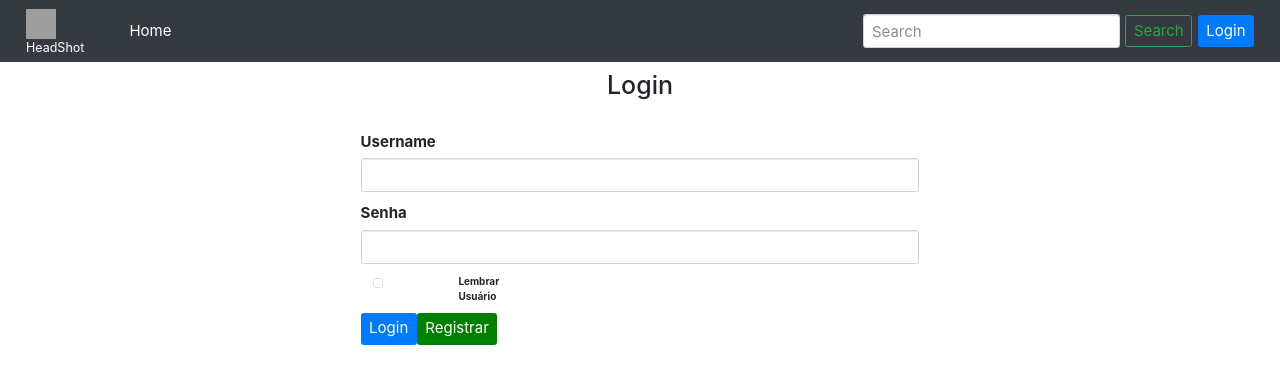
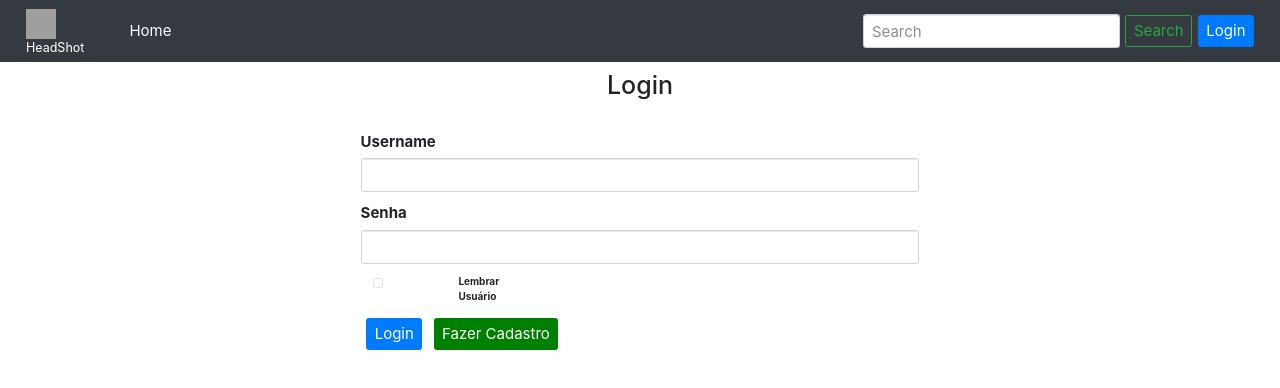
Before and after one commit to marcellapantarotto/ES022017, an Angular app in the folder app-frontend/: page /login in a window 1280 px wide. Shown: the top 388 px of the page. Built offline with nearby package versions, Linux system fonts and the light colour scheme; grey boxes are pictures that could not be loaded.

Commit message:
margin buttons

```diff
--- a/app-frontend/src/app/login/login.component.css
+++ b/app-frontend/src/app/login/login.component.css
@@ -3,13 +3,13 @@ h1{
    margin-top:70px
 }
 
-#registrar{
+#cadastro{
   font-size: 1.5rem;
   background-color: green;
   border-color: green;
 }
 
-#registrar:hover{
+#cadastro:hover{
   background-color: #006600;
   border-color: #006600;
 }
@@ -24,3 +24,7 @@ h1{
 #info{
   font-size: 1.5rem;
 }
+
+button{
+  margin: 1%;
+}
--- a/app-frontend/src/app/login/login.component.html
+++ b/app-frontend/src/app/login/login.component.html
@@ -26,7 +26,7 @@
         </div>
 
         <button id="info" type="submit" class="btn btn-primary">Login</button>
-        <button id="registrar"  class="btn btn-primary" [routerLink]="['/register']">Registrar</button>
+        <button id="cadastro"  class="btn btn-primary" [routerLink]="['/register']">Fazer Cadastro</button>
       </form>
   </div>
 
--- a/app-frontend/src/app/register/register.component.css
+++ b/app-frontend/src/app/register/register.component.css
@@ -31,3 +31,7 @@ h1{
 #info{
   font-size: 1.5rem;
 }
+
+button{
+  margin: 1%;
+}
--- a/app-frontend/src/app/register/register.component.html
+++ b/app-frontend/src/app/register/register.component.html
@@ -26,14 +26,14 @@
         <input type="password" class="form-control" id="exampleInputPassword1" >
       </div>
 
-      <div class="form-check">
+      <!-- <div class="form-check">
         <label class="form-check-label">
           <div class="row">
               <div class="col"><input type="checkbox" class="form-check-input"></div>
               <div class="col">Lembrar Usuário</div>
           </div>
         </label>
-      </div>
+      </div> -->
 
       <button id="info" type="submit" class="btn btn-primary" [routerLink]="['/login']">Cadastrar</button>
       <button id="cancelar" class="btn btn-primary" [routerLink]="['/']">Cancelar</button>
```
